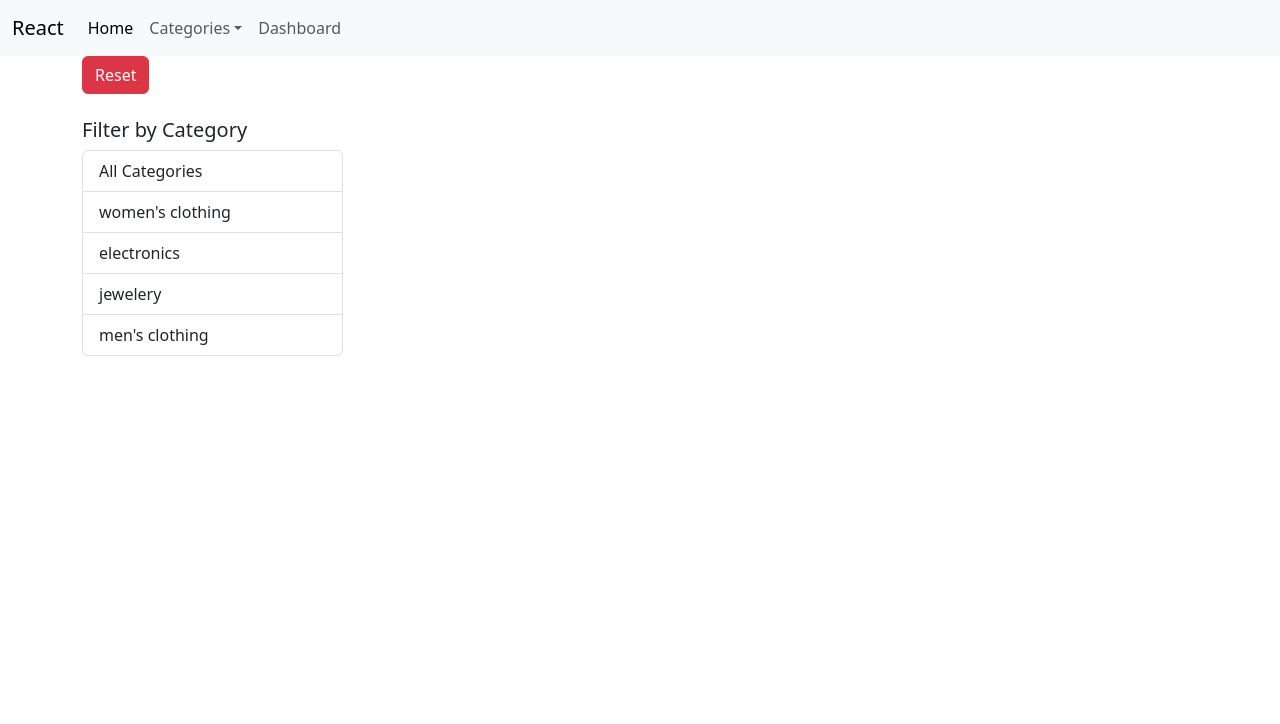
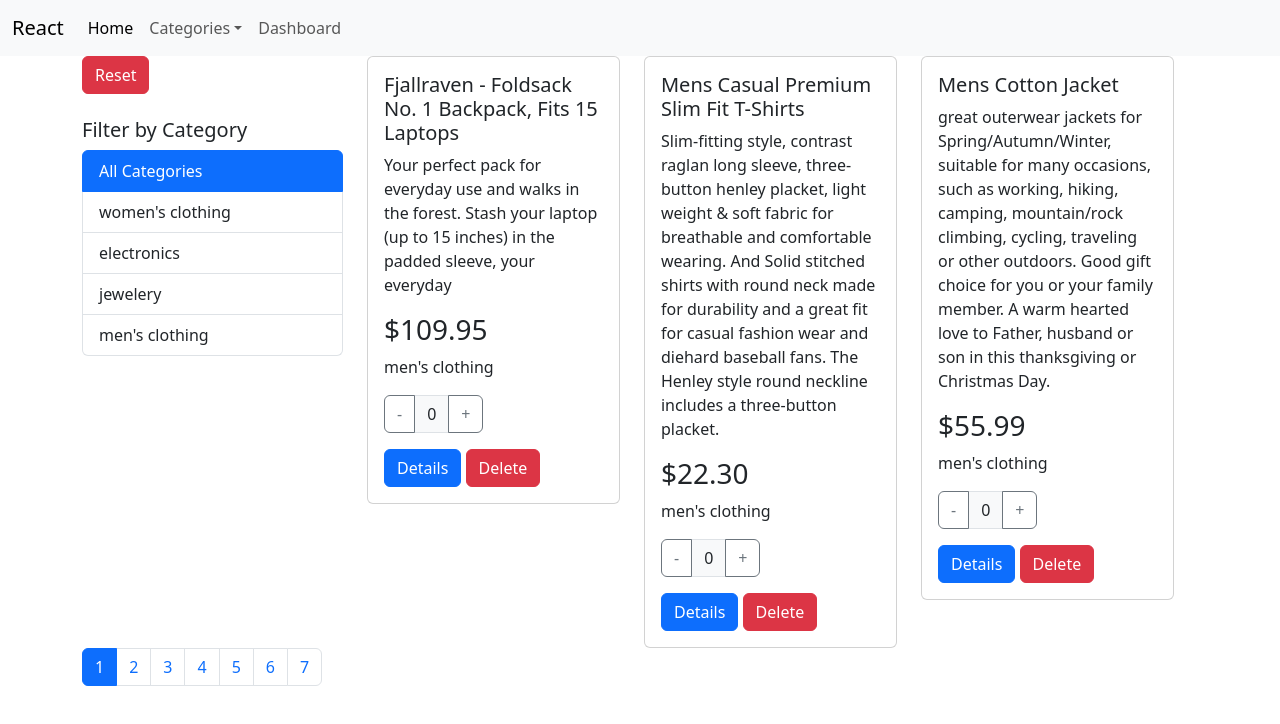
Before and after one commit to gc-techies/learn-react-sept-2026, a React (Vite) app: page /products in a window 1280 px wide. Shown: the top 724 px of the page. Built offline with nearby package versions, Linux system fonts and the light colour scheme.

Commit message:
query strings bug fixes

```diff
--- a/src/component-wrappers/ProductsWrapper.jsx
+++ b/src/component-wrappers/ProductsWrapper.jsx
@@ -4,7 +4,7 @@ import { useSearchParams } from 'react-router-dom';
 const ProductsWrapper = () => {
     // Destructure the searchParams instance and update function
     const [searchParams, setSearchParams] = useSearchParams();
-    const category = searchParams.get('category') || 'all'; // Get the category from the query parameter, default to 'all' if not present
+    const category = searchParams.get('category') || 'All Categories'; // Get the category from the query parameter, default to 'All Categories' if not present
 
     // Update the searchParams when the category changes
     const handleCategoryChange = (newCategory) => {
--- a/src/components/App.jsx
+++ b/src/components/App.jsx
@@ -5,6 +5,7 @@ import Dashboard from './Dashboard'
 import NavBar from './NavBar'
 import ProductDetails from './ProductDetails'
 import ProductsWrapper from '../component-wrappers/ProductsWrapper'
+import PageNotFound from './PageNotFound'
 
 export default class App extends Component {
     render() {
@@ -16,6 +17,7 @@ export default class App extends Component {
                     <Route path="/products" element={<ProductsWrapper />} />
                     <Route path="/product/:id" element={<ProductDetails />} />
                     <Route path="/dashboard" element={<Dashboard />} />
+                    <Route path="*" element={<PageNotFound />} />
                 </Routes>
             </div>
         )
--- /dev/null
+++ b/src/components/PageNotFound.jsx
@@ -0,0 +1,8 @@
+
+const PageNotFound = () => {
+    return (
+        <div>PageNotFound</div>
+    )
+}
+
+export default PageNotFound;
--- a/src/components/Products.jsx
+++ b/src/components/Products.jsx
@@ -96,13 +96,13 @@ export default class Products extends Component {
     constructor(props) {
         super(props);
         if(this.props.category === "All Categories"){
-            this.state({
+            this.state = {
                 data: data(),
                 currentCategory: this.props.category ,
                 categories: getCategories(),
                 pageSize: 3,
                 currentPage: 1,
-            });
+            };
         }else {
             const filteredData = data().filter(item => item.category === this.props.category);
             this.state = {
```
